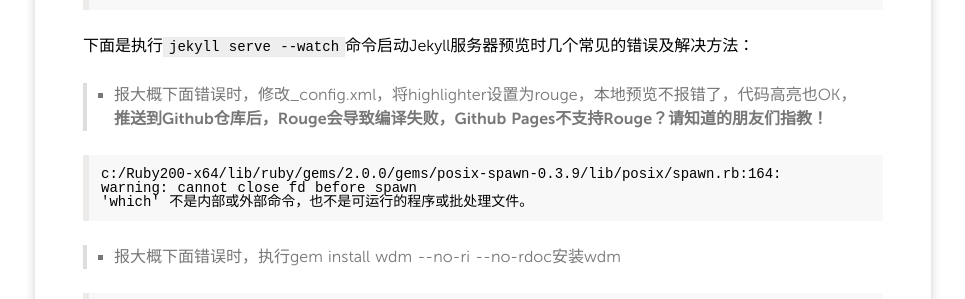
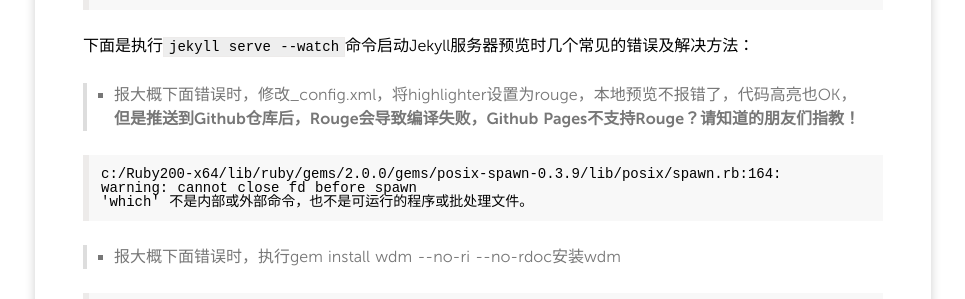
Before and after one commit to yinwer81/yinwer81.github.com, a Jekyll site: the page built from _posts/2014/2014-09-14-blogging-with-github-pages-part2.md, in a window 1280 px wide. Shown: the part 826-1125 px from the top of the page, without its empty margins (157-1122 px from the left). Built offline with Jekyll 4.4.1, drawn with Linux system fonts in a browser that asks for light colours; nearby versions of some CDN libraries; Markdown is read by kramdown in place of the engine named in the settings; comment, search, counter and statistics services are not loaded.

Commit message:
refresh contents

```diff
--- a/_posts/2014/2014-09-14-blogging-with-github-pages-part2.md
+++ b/_posts/2014/2014-09-14-blogging-with-github-pages-part2.md
@@ -38,7 +38,7 @@
     jekyll serve --watch
 
 下面是执行`jekyll serve --watch`命令启动Jekyll服务器预览时几个常见的错误及解决方法：
->* 报大概下面错误时，修改_config.xml，将highlighter设置为`rouge`，本地预览不报错了，代码高亮也OK，**推送到Github仓库后，Rouge会导致编译失败，Github Pages不支持Rouge？请知道的朋友们指教！**
+>* 报大概下面错误时，修改_config.xml，将highlighter设置为`rouge`，本地预览不报错了，代码高亮也OK，**但是推送到Github仓库后，Rouge会导致编译失败，Github Pages不支持Rouge？请知道的朋友们指教！**
 
     c:/Ruby200-x64/lib/ruby/gems/2.0.0/gems/posix-spawn-0.3.9/lib/posix/spawn.rb:164:
     warning: cannot close fd before spawn
```
